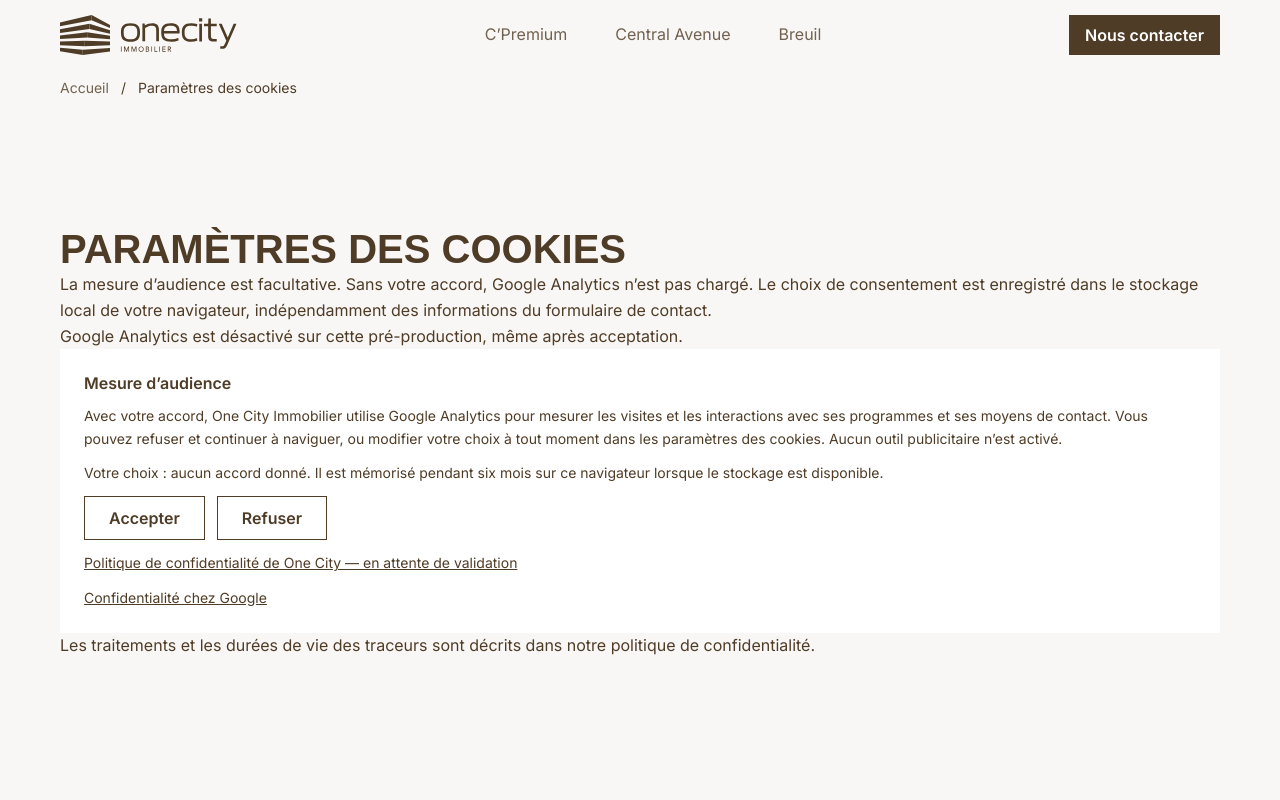
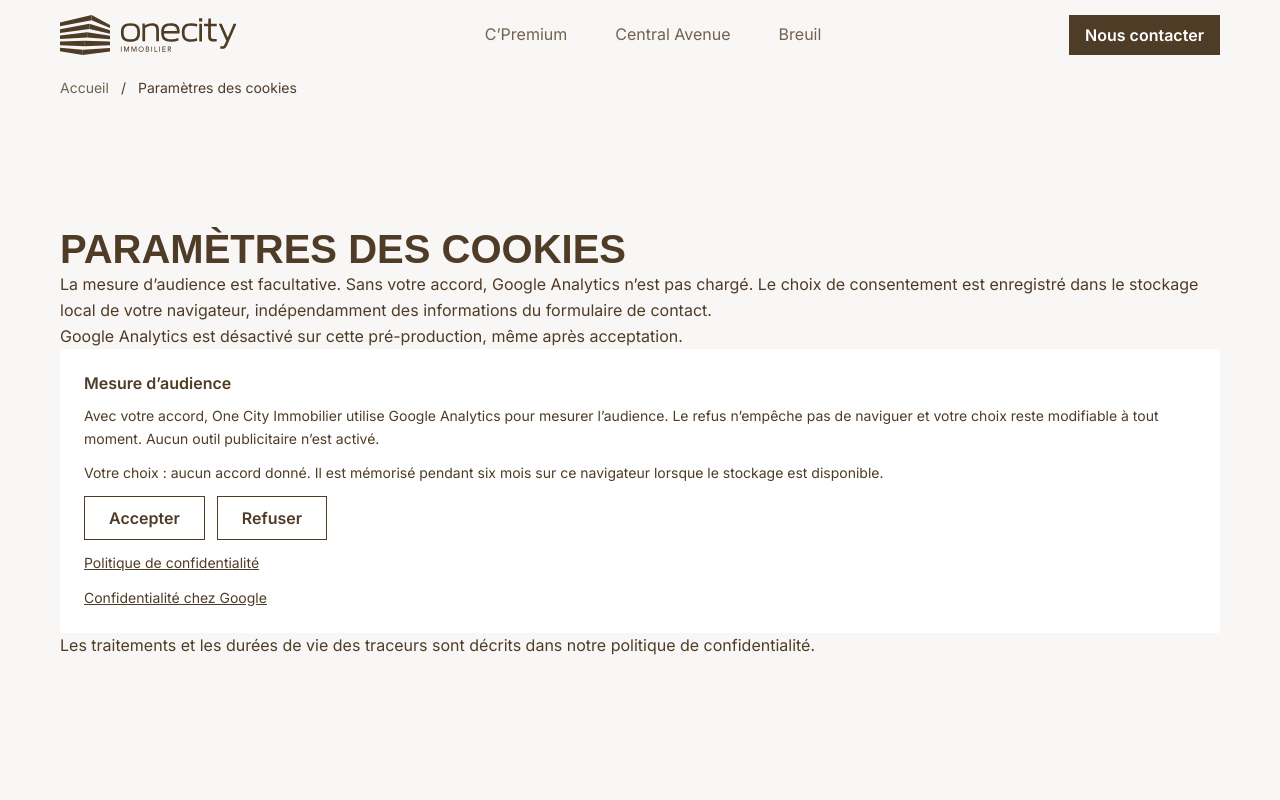
Before and after one commit to EnzoLro/Onecity, a Next.js app: page /parametres-cookies in a window 1280 px wide. Shown: the top 800 px of the page. Built offline with nearby package versions, Linux system fonts and the light colour scheme; no server answers; a web font is replaced by a local one.

Commit message:
fix(ENZ-78): finalize and streamline consent banner copy

```diff
--- a/components/analytics/analytics.tsx
+++ b/components/analytics/analytics.tsx
@@ -53,14 +53,14 @@ function ConsentPanel({ choice, settings = false }: { choice: ReturnType<typeof
   return (
     <section className={`analytics-consent${settings ? " analytics-consent--settings" : ""}`} aria-labelledby="analytics-consent-title" role="region">
       <h2 id="analytics-consent-title" className="onecity-text-label">Mesure d’audience</h2>
-      <p className="onecity-text-small">Avec votre accord, One City Immobilier utilise Google Analytics pour mesurer les visites et les interactions avec ses programmes et ses moyens de contact. Vous pouvez refuser et continuer à naviguer, ou modifier votre choix à tout moment dans les paramètres des cookies. Aucun outil publicitaire n’est activé.</p>
+      <p className="onecity-text-small">Avec votre accord, One City Immobilier utilise Google Analytics pour mesurer l’audience. Le refus n’empêche pas de naviguer et votre choix reste modifiable à tout moment. Aucun outil publicitaire n’est activé.</p>
       {settings && <p role="status" className="onecity-text-small">Votre choix : {choice === "accepted" ? "mesure d’audience acceptée" : choice === "refused" ? "mesure d’audience refusée" : "aucun accord donné"}. Il est mémorisé pendant six mois sur ce navigateur lorsque le stockage est disponible.</p>}
       <div className="analytics-consent__actions">
         <Button variant="secondary" onClick={() => chooseConsent("accepted")}>Accepter</Button>
         <Button variant="secondary" onClick={() => chooseConsent("refused")}>Refuser</Button>
         {!settings && <a href="/parametres-cookies" className="onecity-text-small">Paramètres des cookies</a>}
       </div>
-      <a href="/politique-de-confidentialite" className="onecity-text-small">Politique de confidentialité de One City — en attente de validation</a>
+      <a href="/politique-de-confidentialite" className="onecity-text-small">Politique de confidentialité</a>
       <a href="https://policies.google.com/privacy?hl=fr" className="onecity-text-small" rel="noreferrer">Confidentialité chez Google</a>
 
     </section>
```
